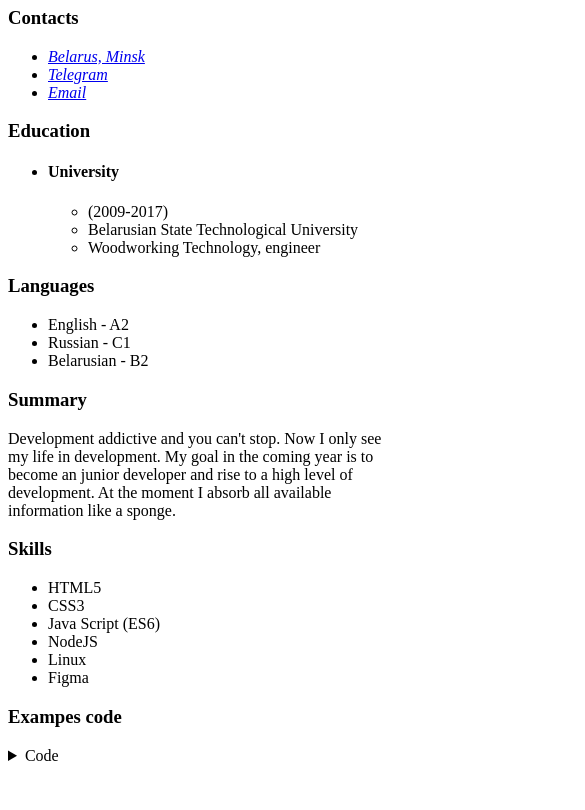
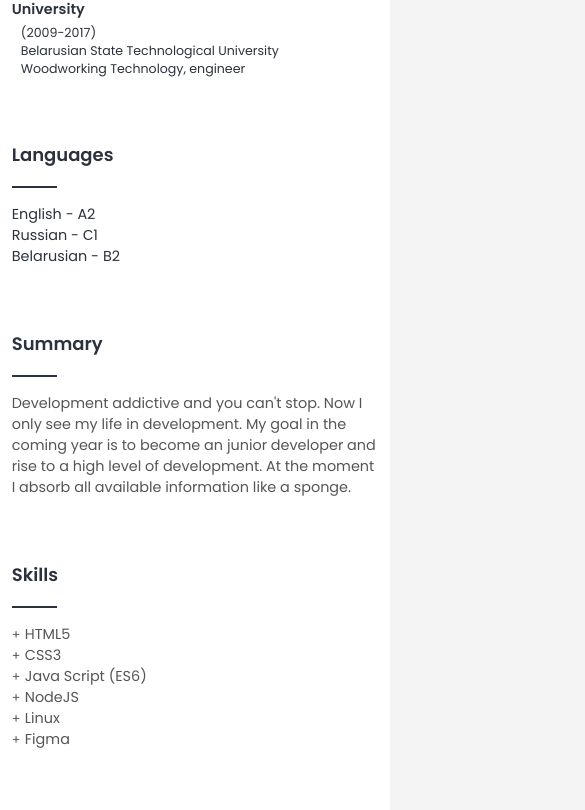
Before and after one commit to eugenius-l2/rsschool-cv, a plain HTML site: page index.html in a window 390 px wide. Shown: the part 729-1539 px from the top of the page, 585 px wide, since content can reach past the window. Before the commit the page ends 1502 px from the top, so only its background shows below. Drawn offline with Linux system fonts and the light colour scheme.

Commit message:
feat: add style

```diff
--- a/index.html
+++ b/index.html
@@ -4,6 +4,8 @@
   <meta charset="UTF-8">
   <meta http-equiv="X-UA-Compatible" content="IE=edge">
   <meta name="viewport" content="width=device-width, initial-scale=1.0">
+  <link rel="preconnect" href="https://fonts.gstatic.com">
+  <link href="https://fonts.googleapis.com/css2?family=Poppins:wght@300;400;600&display=swap" rel="stylesheet">
   <link rel="stylesheet" href="./style.css">
   <title>Eugene Bobrovnik rsschool-cv</title>
 </head>
@@ -14,7 +16,7 @@
         <img class="photo" src="./assets/images/photo.jpg" alt="Eugene Bobrovnik">
       </div>
       <div class="column">
-        <h1 class="name">Eugene Bobrovnik</h1>
+        <h1 class="name">Eugene<br> Bobrovnik</h1>
         <h2 class="vacancy">Junior Front-end Developer </h2>
       </div>
     </header>
@@ -23,7 +25,7 @@
         <section class="section">
           <h3 class="section__head">Contacts</h3>
           <address class="contacts">
-            <ul class="contacts__list">
+            <ul class="list contacts__list">
               <li class="contacts__item"><a class="contacts__link" target="_blank" href="https://yandex.by/maps/-/CCUMb-uTCC">Belarus, Minsk</a></li>
               <li class="contacts__item"><a class="contacts__link" href="https://t.me/eugenius_l2">Telegram</a></li>
               <li class="contacts__item"><a class="contacts__link" href="mailto:eugene.bobrovnik@gmail.com">Email</a></li>
@@ -32,10 +34,10 @@
         </section>
         <section class="section">
           <h3 class="section__head">Education</h3>
-          <ul class="education__list">
+          <ul class="list education__list">
             <li class="education__item">
               <h4>University</h4>
-              <ul class="university__list">
+              <ul class=" list university__list">
                 <li class="university__item">(2009-2017)</li>
                 <li class="university__item">Belarusian State Technological University</li>
                 <li class="university__item">Woodworking Technology, engineer</li>
@@ -45,7 +47,7 @@
         </section>
         <section class="section">
           <h3 class="section__head">Languages</h3>
-          <ul class="languages__list">
+          <ul class="list languages__list">
             <li class="languages__item">English - A2</li>
             <li class="languages__item">Russian - С1</li>
             <li class="languages__item">Belarusian - B2</li>
@@ -59,7 +61,7 @@
         </section>
         <section class="section">
           <h3 class="section__head">Skills</h3>
-          <ul class="skills__list">
+          <ul class="list skills__list">
             <li class="skills__item">HTML5</li>
             <li class="skills__item">CSS3</li>
             <li class="skills__item">Java Script (ES6)</li>
@@ -72,15 +74,7 @@
           <h3 class="section__head">Exampes code</h3>
           <details class="details">
             <summary>Code</summary>
-            <pre>
-              <code>
-                const count = (string) => {
-                  const obj = {};
-                  string.split('').forEach((item) => obj[item] ? obj[item] = obj[item] + 1 : obj[item] = 1);
-                  return obj;
-                }
-              </code>
-            </pre>
+            <code>const reverseSeq = n => Array.from(Array(n)).map((el, i) => i + 1).reverse();</code>
           </details>
         </section>
       </div>
--- a/style.css
+++ b/style.css
@@ -0,0 +1,177 @@
+* {
+  margin: 0;
+  padding: 0;
+}
+
+html {
+  font-family: 'Poppins', sans-serif;
+  font-size: 10px;
+  background-color: #f5f4f4;
+}
+
+@media (max-width: 640px) {
+  html {
+    font-size: 8px;
+  }
+}
+
+.container {
+  max-width: 1024px;
+  margin: 0 auto;
+  background-color: #fff;
+}
+
+header,
+main { display: flex; }
+
+@media (max-width: 420px) {
+  header,
+  main {
+    flex-direction: column;
+  }
+}
+
+.column {
+  flex-basis: 30%;
+  padding-top: 4rem;
+  padding-left: 3%;
+  padding-right: 3%;
+  color: #fff;
+  background-color: #2c323d;
+}
+
+.main .column {
+  padding-top: 5rem;
+}
+
+.column:nth-child(even) {
+  flex-basis: 70%;
+  color: #555555;
+  background-color: #fff;
+}
+
+.photo {
+  width: 100%;
+  border-radius: 50%;
+}
+
+.name {
+  font-size: 5.8rem;
+  font-weight: 600;
+}
+
+.vacancy {
+  font-size: 2.9rem;
+  font-weight: 400;
+  color: #363636;
+}
+
+.section {
+  margin-bottom: 7rem;
+}
+
+.section__head {
+  position: relative;
+  margin-bottom: 4rem;
+  font-size: 2rem;
+  color: #2c323d;
+}
+
+.column:nth-child(odd) .section__head { color: #fff; }
+
+
+.section__head::after {
+  content: "";
+  position: absolute;
+  top: 5rem;
+  left: 0;
+  width: 5rem;
+  height: .2rem;
+  background-color: #2c323d;
+}
+
+.column:nth-child(odd) .section__head::after { background-color: #fff; }
+
+.list,
+.section__text,
+a,
+details { font-size: 1.6rem; }
+
+.contacts__link {
+  font-family: 'Poppins', sans-serif;
+  font-style: normal;
+  color: #fff;
+}
+
+.university__list {
+  margin-top: 0.5rem;
+  padding-left: 1rem;
+  font-size: 1.4rem;
+}
+
+.skills__item::before {
+  content: "+";
+  margin-right: .5rem;
+  font-size: 1.4rem;
+}
+
+.list { list-style: none; }
+
+details { background-color: #f5f0f0; }
+
+summary {
+  background-color: #fff;
+  outline: none;
+}
+
+details code {
+  display: block;
+  margin-top: .1rem;
+  padding: .5rem;
+  word-wrap: break-word;
+  font-size: 1.2rem;
+}
+
+@media (max-width: 420px) {
+
+  html {
+    font-size: 9px;
+  }
+
+  .photo {
+     width: 60%;
+   }
+
+   .name {
+     font-size: 4.8rem;
+   }
+
+   .vacancy {
+     font-size: 2.4rem;
+     color: #fff;
+    }
+
+   .header .column {
+     padding-bottom: 3rem;
+     text-align: center;
+     color: #fff;
+     background-color: #2c323d;
+   }
+
+   .main .column {
+     background-color: #fff;
+   }
+
+   .main {
+     padding-top: 4rem;
+   }
+
+   .column,
+   .main .column { padding-top: 0; }
+
+   .column,
+   .column:nth-child(odd) .section__head,
+   .contacts__link { color: #2c323d; }
+
+   .column:nth-child(odd) .section__head::after { background-color: #2c323d; }
+ }
```
